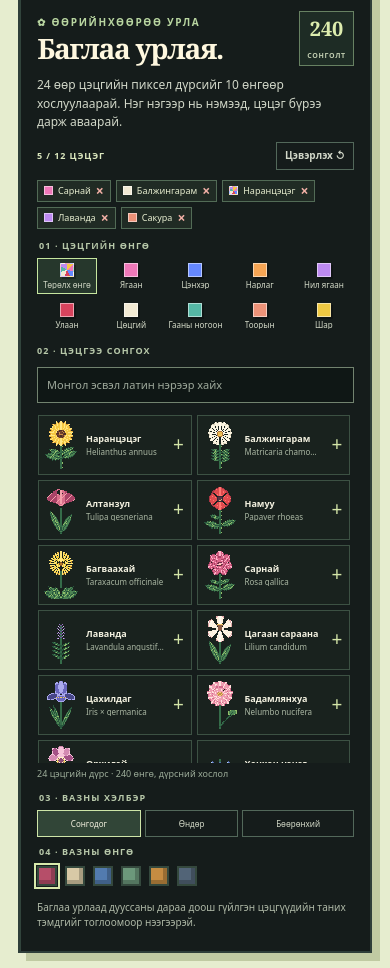
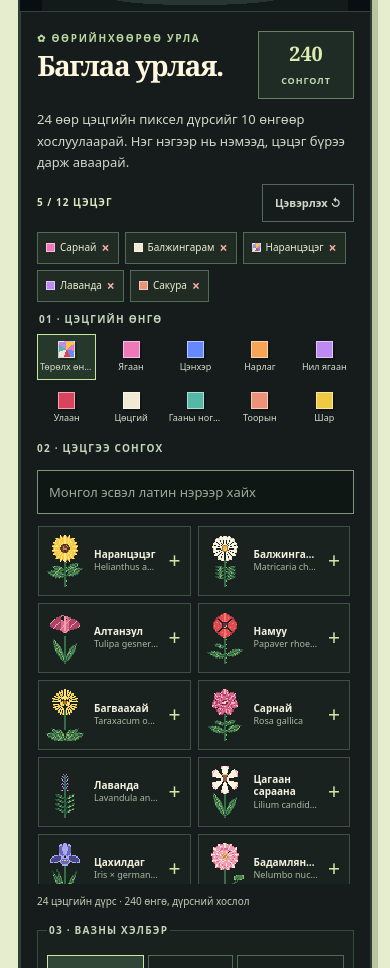
Before and after one commit to batmunkh8969/flower-world-mn, a plain HTML site: page index.html in a window 390 px wide. Shown: the part 1032-2000 px from the top of the page. Drawn offline with Linux system fonts and the light colour scheme.

Commit message:
Refine bouquet artwork and flower library

```diff
--- a/bloom.css
+++ b/bloom.css
@@ -59,3 +59,57 @@
 @media(max-width:820px){.bloom-exhibit{grid-template-columns:1fr}.bloom-stage{min-height:440px;border-right:0;border-bottom:1px solid #31443c}.bloom-copy{min-height:0;padding:22px 24px 25px}.bouquet-picker{max-height:300px}.bloom-copy .bloom-note{margin-top:4px!important}}
 @media(max-width:520px){.bloom-stage{min-height:390px}.bloom-stage-label,.bloom-stage-hint{left:14px;right:14px}.bloom-stage-label{top:14px}.bloom-copy{padding:19px 16px 22px}.colorways{grid-template-columns:repeat(5,minmax(0,1fr))}.bouquet-picker{grid-template-columns:repeat(2,minmax(0,1fr));max-height:350px}.bouquet-choice{grid-template-columns:38px minmax(0,1fr) 16px}.bouquet-choice svg{width:36px;height:48px}.vase-controls{grid-template-columns:1fr}.vase-colors{gap:8px}}
 @media(prefers-reduced-motion:reduce){.bouquet-sway{animation:none}.bouquet-choice{transition:none}}
+
+/* Clearer studio controls and easier browsing for the expanded flower library. */
+.bloom-exhibit{box-shadow:6px 6px 0 #b9c5a0}
+.bloom-stage{background:#090e12}
+.bouquet-heading{align-items:flex-start}
+.choice-count{flex:0 0 108px;width:108px;height:auto;min-height:70px;gap:4px;padding:8px}
+.choice-count b{color:#e0f0b5;font:700 24px/1 Georgia,serif}
+.choice-count small{color:#c0d6b2;font-size:9px;line-height:1.2;letter-spacing:.1em}
+.choice-count span{color:#b7c5b0;font:600 9px/1.2 system-ui,sans-serif}
+.bouquet-intro{max-width:56ch;font-size:13px;line-height:1.65}
+.bouquet-size{font-size:10px}
+.clear-bouquet{min-height:38px;padding:7px 12px;font-size:11px;cursor:pointer}
+.bouquet-current{max-height:72px;gap:6px}
+.bouquet-chip{min-height:32px;padding:5px 8px;font-size:10px;cursor:pointer}
+.bloom-fieldset legend,.bloom-search>span{margin-bottom:7px;color:#c5d4ba;font-size:10px}
+.colorways{gap:5px}
+.colorway{min-height:46px;padding:6px 2px}
+.colorway>span{width:17px;height:17px}
+.colorway small{font-size:9px}
+.bloom-search{gap:6px}
+.bloom-search input{min-height:44px;padding:9px 11px;border-color:#81927c;font-size:13px}
+.flower-filters{display:grid;grid-template-columns:repeat(3,minmax(0,1fr));gap:6px}
+.flower-filter{min-width:0;min-height:40px;padding:7px 8px;border:1px solid #506652;background:#1c2821;color:#d4dfc8;font-size:10px;font-weight:750;line-height:1.25;text-align:center;cursor:pointer;transition:background .15s,border-color .15s}
+.flower-filter:hover{border-color:#bfd89d;background:#26372c}
+.flower-filter[aria-pressed="true"]{border-color:#cfe7a9;background:#344a35;color:#f8f5df}
+.bouquet-picker{max-height:250px;gap:7px}
+.bouquet-choice{grid-template-columns:48px minmax(0,1fr) 20px;min-height:68px;padding:6px;gap:7px}
+.bouquet-choice svg{width:45px;height:60px}
+.choice-copy strong{font-size:10px}
+.choice-copy small{font-size:9px}
+.choice-add{font-size:21px}
+.bouquet-count{margin:0!important;color:#c0ccb6!important;font-size:10px;line-height:1.45}
+.vase-controls{gap:12px;margin-top:5px}
+.vase-controls .bloom-fieldset{padding:9px;border:1px solid #364b3d;background:#18211d}
+.shape-choice{min-height:38px;padding:6px 8px;font-size:10px;cursor:pointer}
+.vase-colors{gap:7px}
+.vase-color{width:30px;height:30px;cursor:pointer}
+.bloom-stage-label{font-size:11px}
+.bloom-stage-hint{font-size:11px}
+.bouquet-sway{animation-duration:7s}
+.bouquet-sway:nth-child(2n){animation-duration:8.2s}
+@media(max-width:520px){
+  .bloom-stage{min-height:410px}
+  .choice-count{flex-basis:96px;width:96px;min-height:68px;padding:7px}
+  .choice-count b{font-size:22px}
+  .bloom-copy{padding-inline:16px}
+  .flower-filters{grid-template-columns:repeat(2,minmax(0,1fr))}
+  .flower-filter{min-height:42px;font-size:10px}
+  .bouquet-picker{max-height:360px}
+  .bouquet-choice{grid-template-columns:42px minmax(0,1fr) 18px;min-height:66px}
+  .bouquet-choice svg{width:40px;height:56px}
+  .vase-color{width:34px;height:34px}
+}
+@media(prefers-reduced-motion:reduce){.bouquet-sway{animation:none}}
```
